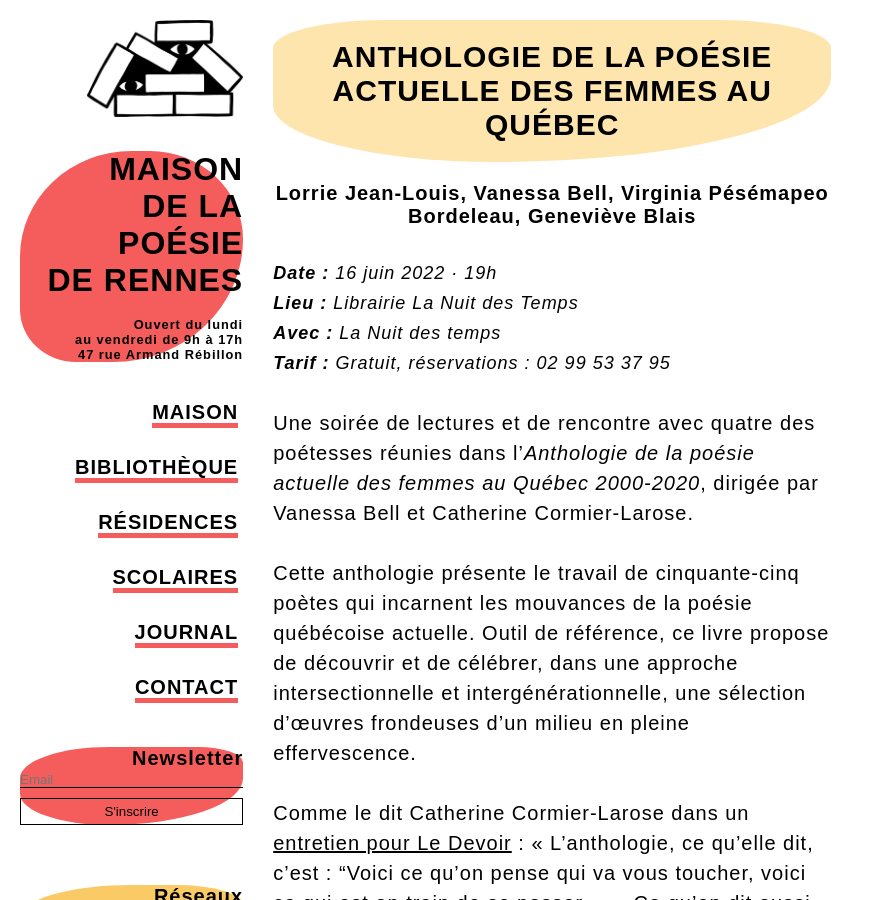
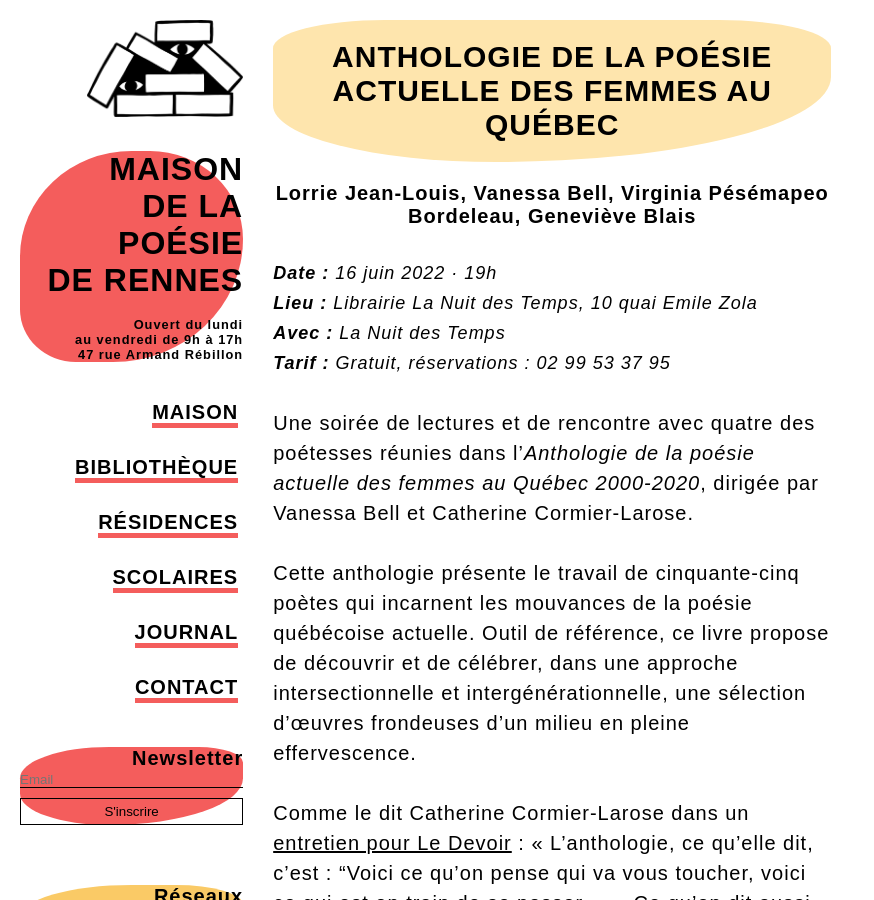
Before and after one commit to PQuod/MaisondelaPoesiedeRennes, a Jekyll site: the page built from _posts/2022-06-28-anthologie_quebec.md, in a window 1280 px wide and 900 px high. Shown: the whole window, without its empty margins (0-874 px from the left). Built offline with Jekyll 4.4.1, drawn with Linux system fonts in a browser that asks for light colours; some web fonts are replaced; a script that is not in the unit is left out.

Commit message:
Update Evenements “2022-06-28-anthologie_quebec”

```diff
--- a/_posts/2022-06-28-anthologie_quebec.md
+++ b/_posts/2022-06-28-anthologie_quebec.md
@@ -14,8 +14,8 @@
 date_debut: 2022-06-16
 date_fin: 2022-06-16
 dates_publiees: 16 juin 2022 · 19h
-lieu: Librairie La Nuit des Temps
-partenaires: La Nuit des temps
+lieu: Librairie La Nuit des Temps, 10 quai Emile Zola
+partenaires: La Nuit des Temps
 ---
 Une soirée de lectures et de rencontre avec quatre des poétesses réunies dans l'*Anthologie de la poésie actuelle des femmes au Québec 2000-2020*, dirigée par Vanessa Bell et Catherine Cormier-Larose.
 
```
